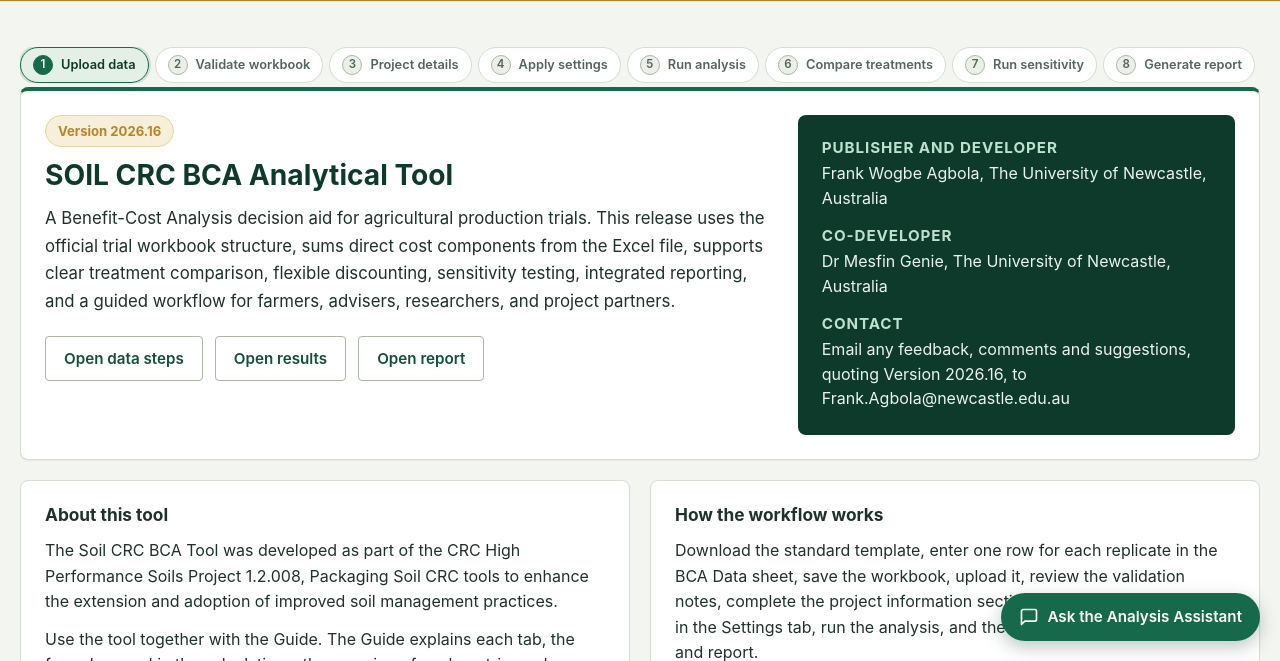
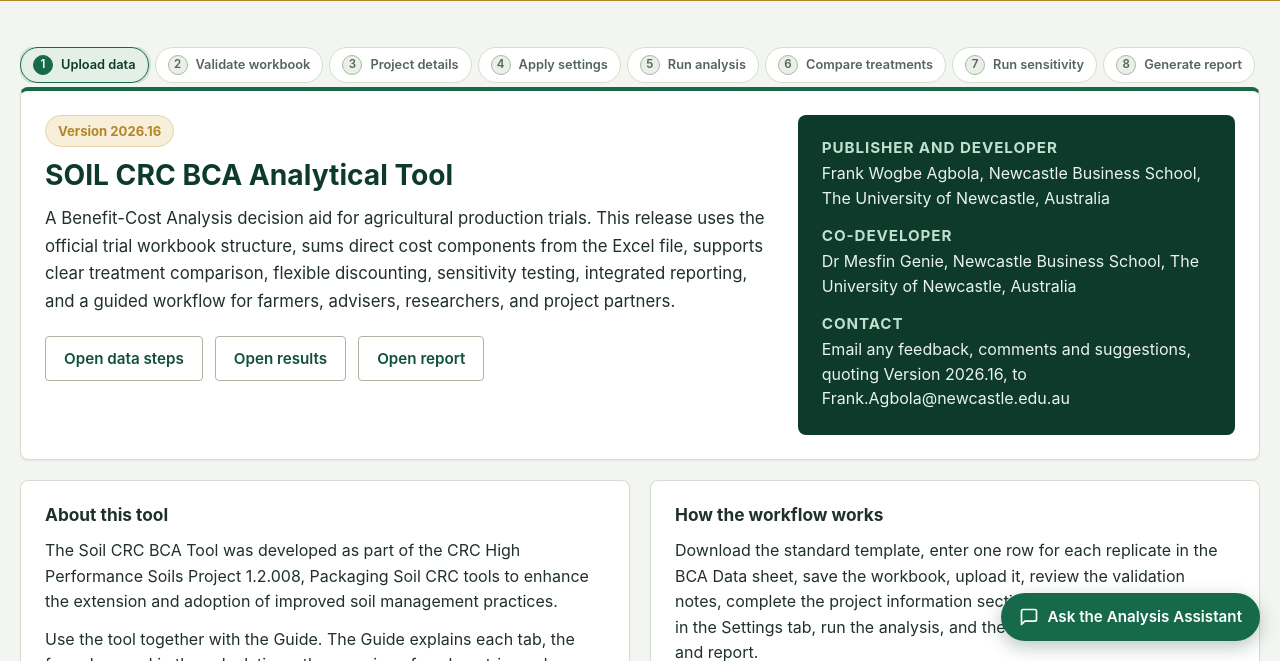
Before and after one commit to DrGenie/farming-bca-tool-v17, a plain HTML site: page index.html in a window 1280 px wide. Shown: the part 139-800 px from the top of the page. Drawn offline with Linux system fonts and the light colour scheme.

Commit message:
Update index.html

```diff
--- a/index.html
+++ b/index.html
@@ -63,9 +63,9 @@
         <div class="hero-right">
           <div class="cover-panel">
             <h3>Publisher and developer</h3>
-            <p>Frank Wogbe Agbola, The University of Newcastle, Australia</p>
+            <p>Frank Wogbe Agbola, Newcastle Business School, The University of Newcastle, Australia</p>
             <h3>Co-developer</h3>
-            <p>Dr Mesfin Genie, The University of Newcastle, Australia</p>
+            <p>Dr Mesfin Genie, Newcastle Business School, The University of Newcastle, Australia</p>
             <h3>Contact</h3>
             <p>Email any feedback, comments and suggestions, quoting Version 2026.16, to Frank.Agbola@newcastle.edu.au</p>
           </div>
```
